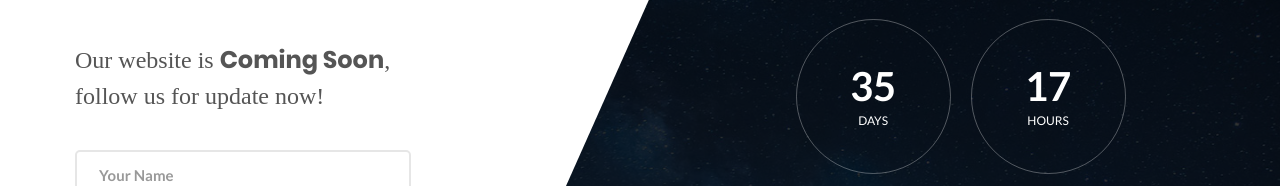
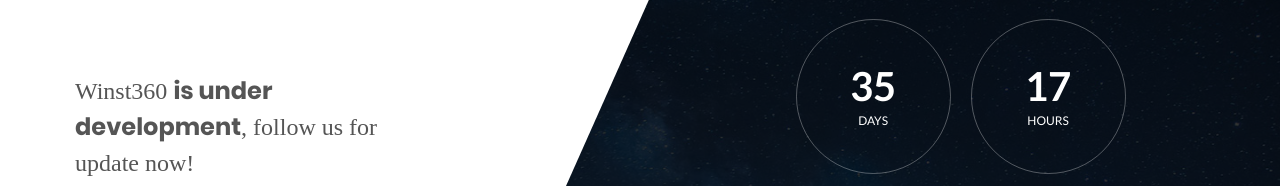
Before and after one commit to fanky5g/citicorp-parking, a plain HTML site: page index.html in a window 1280 px wide. Shown: the part 176-362 px from the top of the page. Drawn offline with Linux system fonts and the light colour scheme; a web font is replaced by a local one.

```diff
--- a/index.html
+++ b/index.html
@@ -1,7 +1,7 @@
 <!DOCTYPE html>
 <html lang="en">
 <head>
-	<title>Coming Soon 1</title>
+	<title>Winst360</title>
 	<meta charset="UTF-8">
 	<meta name="viewport" content="width=device-width, initial-scale=1">
 <!--===============================================================================================-->
@@ -56,7 +56,7 @@
 
 			<div class="p-t-50 p-b-60">
 				<p class="m1-txt1 p-b-36">
-					Our website is <span class="m1-txt2">Coming Soon</span>, follow us for update now!
+					Winst360 <span class="m1-txt2">is under development</span>, follow us for update now!
 				</p>
 
 				<form class="contact100-form validate-form">
```
Also changed, not shown: images/icons/logo.png, 1 other file.
